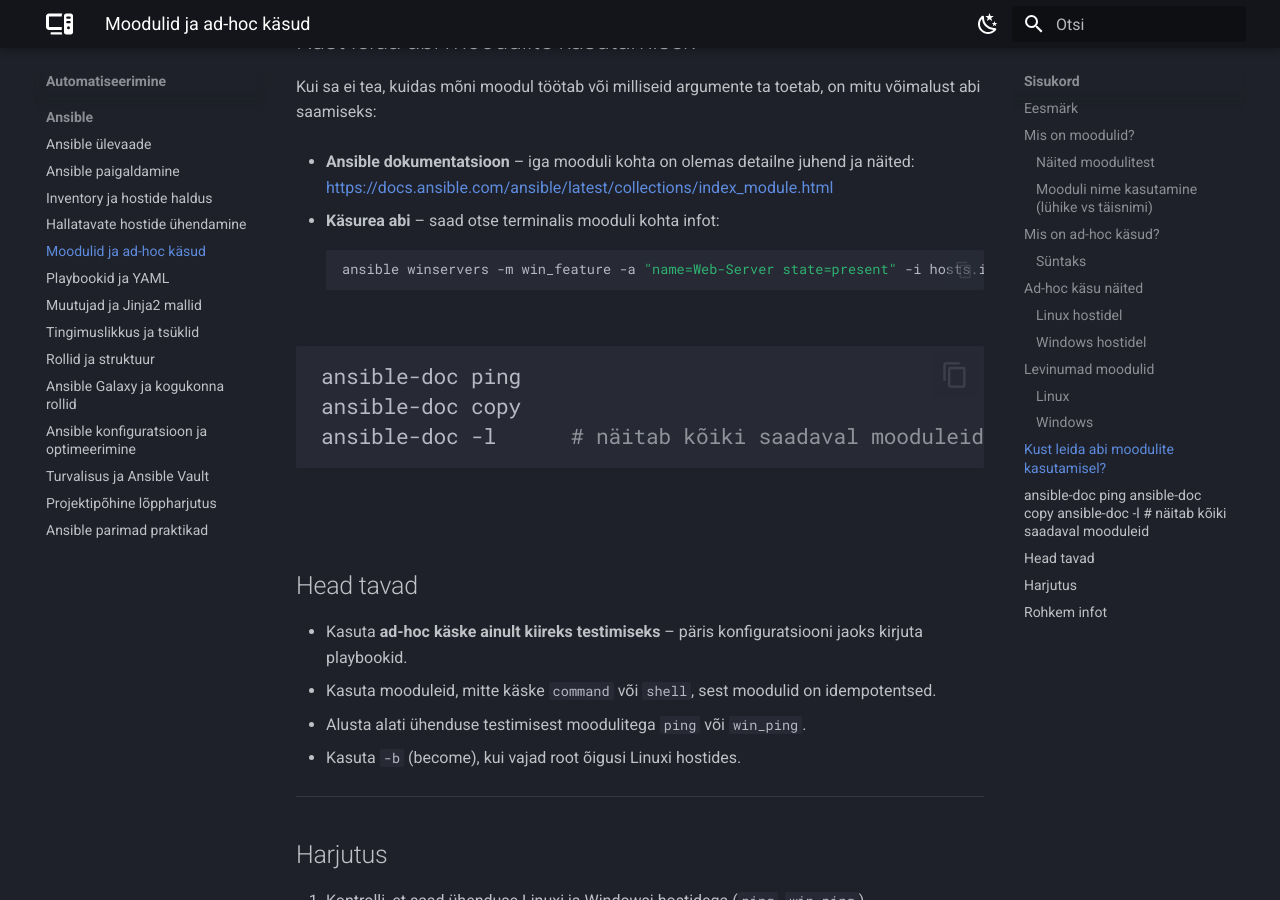
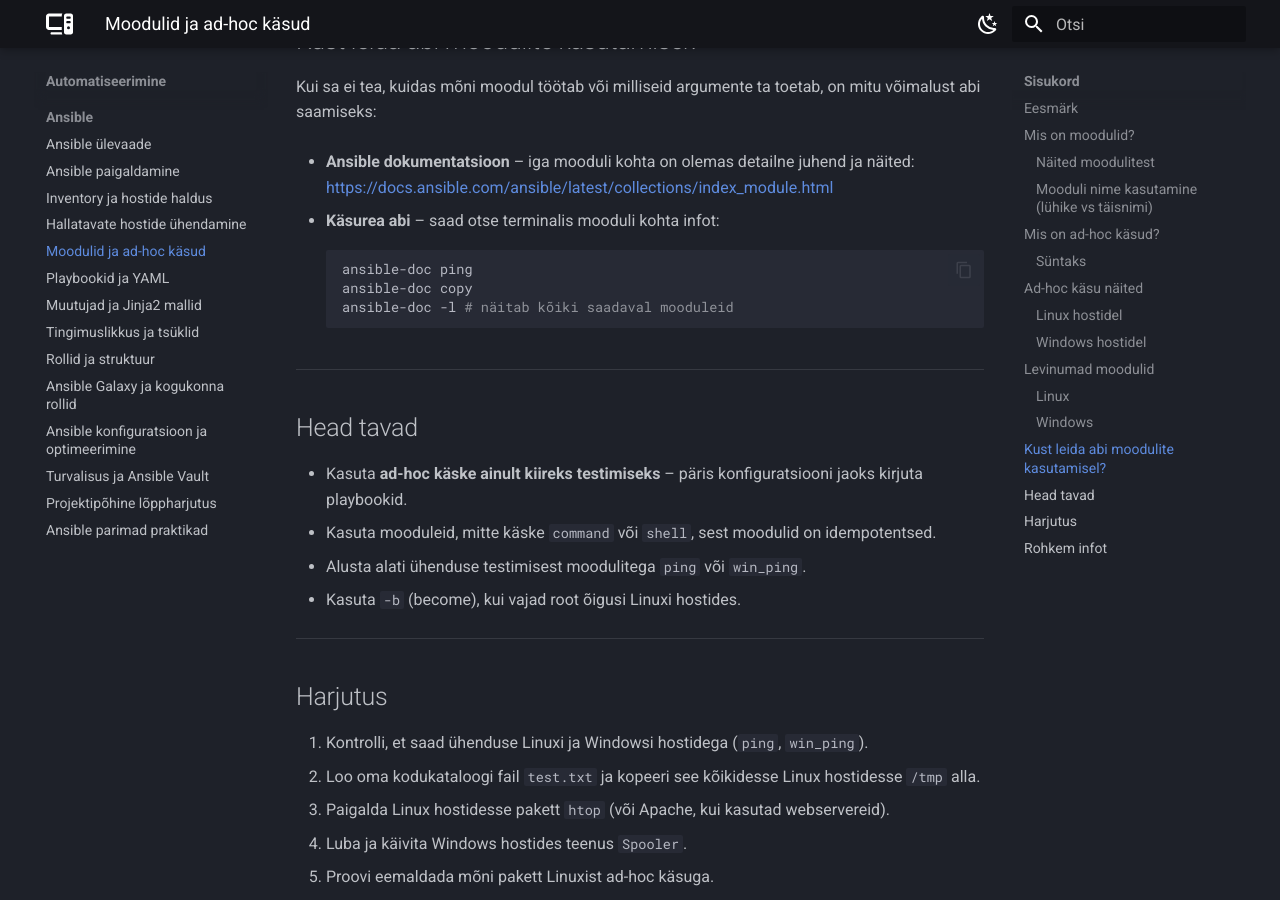
Before and after one commit to priitpaap/priitpaap.github.io, an MkDocs documentation site: the page built from docs/ansible/ansiblemodules.md, in a window 1280 px wide and 900 px high, scrolled down 4065 px. Built offline with MkDocs 1.6.1 and Material for MkDocs 9.7.7, drawn with Linux system fonts in a browser that asks for light colours.

Commit message:
Update ansiblemodules.md

````diff
--- a/docs/ansible/ansiblemodules.md
+++ b/docs/ansible/ansiblemodules.md
@@ -156,15 +156,11 @@
 
 - **Käsurea abi** – saad otse terminalis mooduli kohta infot:
   ```bash
-  ansible winservers -m win_feature -a "name=Web-Server state=present" -i hosts.ini
+  ansible-doc ping
+  ansible-doc copy
+  ansible-doc -l # näitab kõiki saadaval mooduleid
   ```
 
-
-  ```bash
-  ansible-doc ping
-  ansible-doc copy
-  ansible-doc -l      # näitab kõiki saadaval mooduleid
-  ```
 ---
 
 ## Head tavad
````
